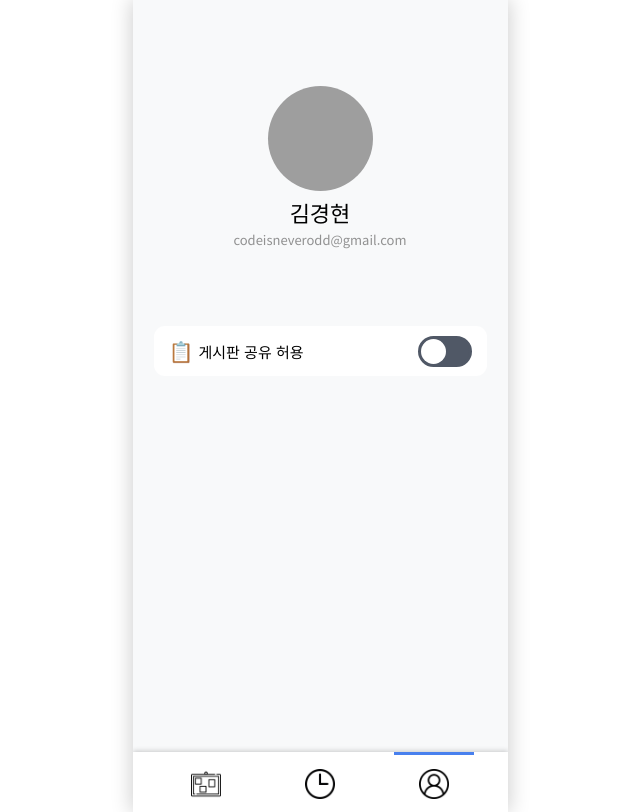
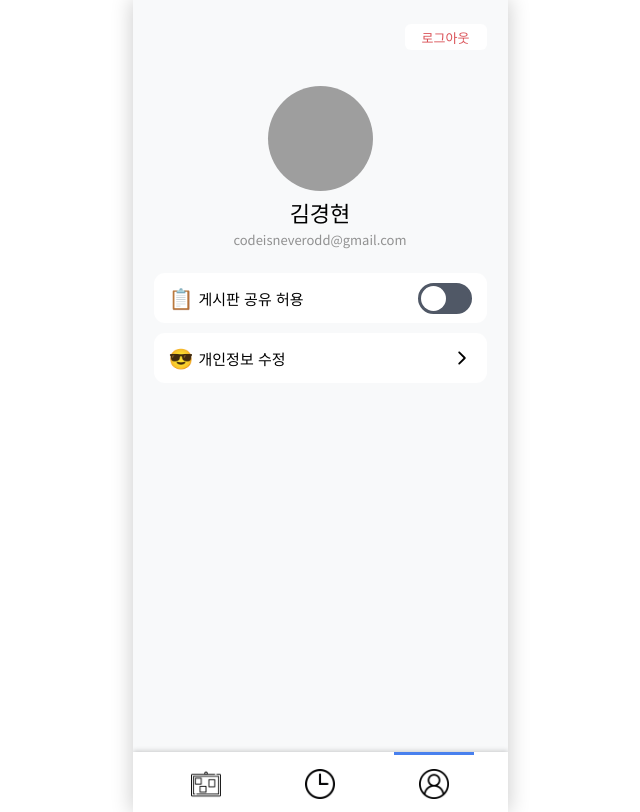
Before and after one commit to prgrms-fe-devcourse/FEDC2_TimeDivider_Root, a React (Create React App) app: page /myPage in a window 1280 px wide. Shown: the whole page, without its empty margins (320-960 px from the left). Built offline with nearby package versions, Linux system fonts and the light colour scheme; no server answers; grey boxes are pictures that could not be loaded.

Commit message:
feat: 로그아웃, 편집 레이아웃 추가

```diff
--- a/src/pages/MyPage/index.js
+++ b/src/pages/MyPage/index.js
@@ -1,9 +1,23 @@
 import React, { useState } from 'react'
-import { themeColors } from '../../shared/constants/colors'
+import { colors, themeColors } from '../../shared/constants/colors'
 import Text from '../../shared/components/Text'
 import { ToggleButton } from '../../shared/components/ToggleButton'
-import { Avatar, BottomBarArea, Icon, Profiles, Setting, Settings, Title, Wrapper } from './style'
+import {
+	Avatar,
+	BottomBarArea,
+	Icon,
+	LogOut,
+	LogOutWrapper,
+	Profiles,
+	Setting,
+	Settings,
+	Title,
+	Wrapper,
+} from './style'
 import { BottomBar } from '../../shared/components/BottomBar'
+import { IoIosArrowForward } from 'react-icons/io'
+import Button from '../../shared/components/Button'
+import { Link } from 'react-router-dom'
 
 const dummyUser = {
 	profileImg: 'https://tva1.sinaimg.cn/large/e6c9d24egy1h3bief308rj20dw0dwwem.jpg',
@@ -18,8 +32,16 @@ const MyPage = () => {
 		newUser.shareAllowed = toggled
 		setUser(newUser)
 	}
+	const handleLogOut = () => {
+		//로그아웃 액션
+	}
 	return (
 		<Wrapper>
+			<LogOutWrapper>
+				<LogOut as={Link} onClick={handleLogOut} to={'/selectUserType'}>
+					로그아웃
+				</LogOut>
+			</LogOutWrapper>
 			<Profiles>
 				<Avatar src={user.profileImg} alt="avatar" size={10.5} />
 				<Text size={2.2}>{user.name}</Text>
@@ -33,6 +55,11 @@ const MyPage = () => {
 					<Title size={1.5}>게시판 공유 허용</Title>
 					<ToggleButton width={4.8} height={2.5} onToggle={handleToggle} />
 				</Setting>
+				<Setting>
+					<Icon size={2}>😎</Icon>
+					<Title size={1.5}>개인정보 수정</Title>
+					<IoIosArrowForward size={'2rem'} />
+				</Setting>
 			</Settings>
 			<BottomBarArea>
 				<BottomBar />
--- a/src/pages/MyPage/style.js
+++ b/src/pages/MyPage/style.js
@@ -6,13 +6,12 @@ export const Wrapper = styled.div`
 	position: relative;
 	width: 100%;
 	height: 100%;
-	padding-top: 8.6rem;
 	background-color: ${themeColors.labelBackground};
 `
 export const Profiles = styled.div`
 	display: flex;
 	width: 100%;
-	height: 24rem;
+	margin-bottom: 2.7rem;
 	flex-direction: column;
 	align-items: center;
 	row-gap: 1rem;
@@ -26,7 +25,10 @@ export const Avatar = styled.div`
 `
 export const Settings = styled.div`
 	display: flex;
+	flex-direction: column;
+	align-items: center;
 	justify-content: center;
+	row-gap: 1rem;
 	width: 100%;
 `
 export const Setting = styled.div`
@@ -55,3 +57,23 @@ export const BottomBarArea = styled.div`
 	bottom: 0;
 	left: 0;
 `
+export const LogOutWrapper = styled.div`
+	box-sizing: border-box;
+	display: flex;
+	width: 100%;
+	justify-content: end;
+	margin-top: 2.4rem;
+	margin-bottom: 3.6rem;
+	padding-right: 2.1rem;
+`
+export const LogOut = styled.div`
+	display: flex;
+	justify-content: center;
+	align-items: center;
+	width: 8.2rem;
+	height: 2.6rem;
+	border-radius: 0.6rem;
+	font-size: 1.3rem;
+	background-color: ${colors.white};
+	color: ${colors.red};
+`
--- a/src/shared/constants/colors.js
+++ b/src/shared/constants/colors.js
@@ -8,6 +8,7 @@ export const colors = {
 	brightGray: '#F5F5F5',
 	black: '#000000',
 	white: '#FFFFFF',
+	red: '#DA5157',
 }
 
 export const themeColors = {
```
Also changed, not shown: 1 other file (tests, documents, lock files or other folders).
